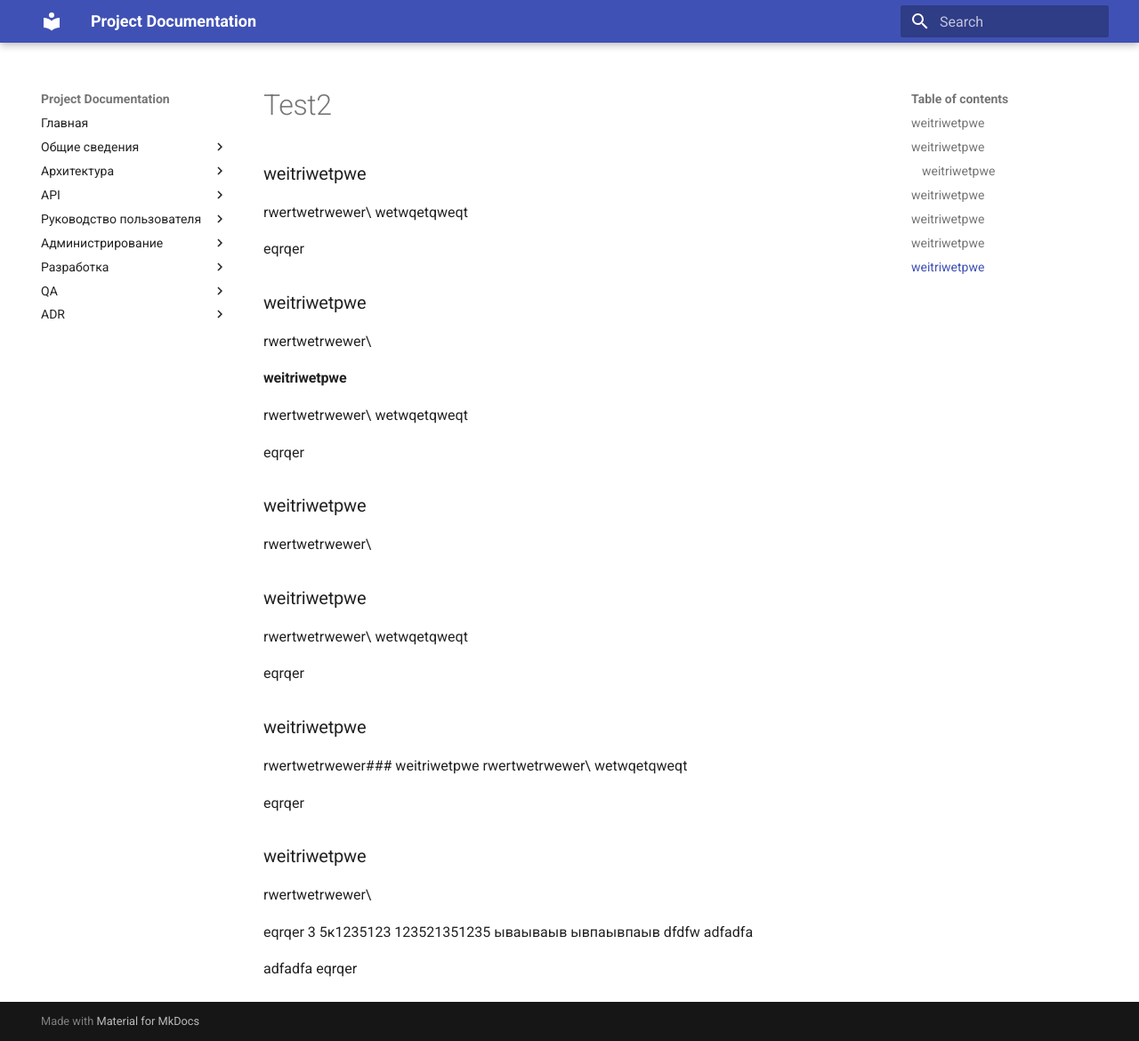
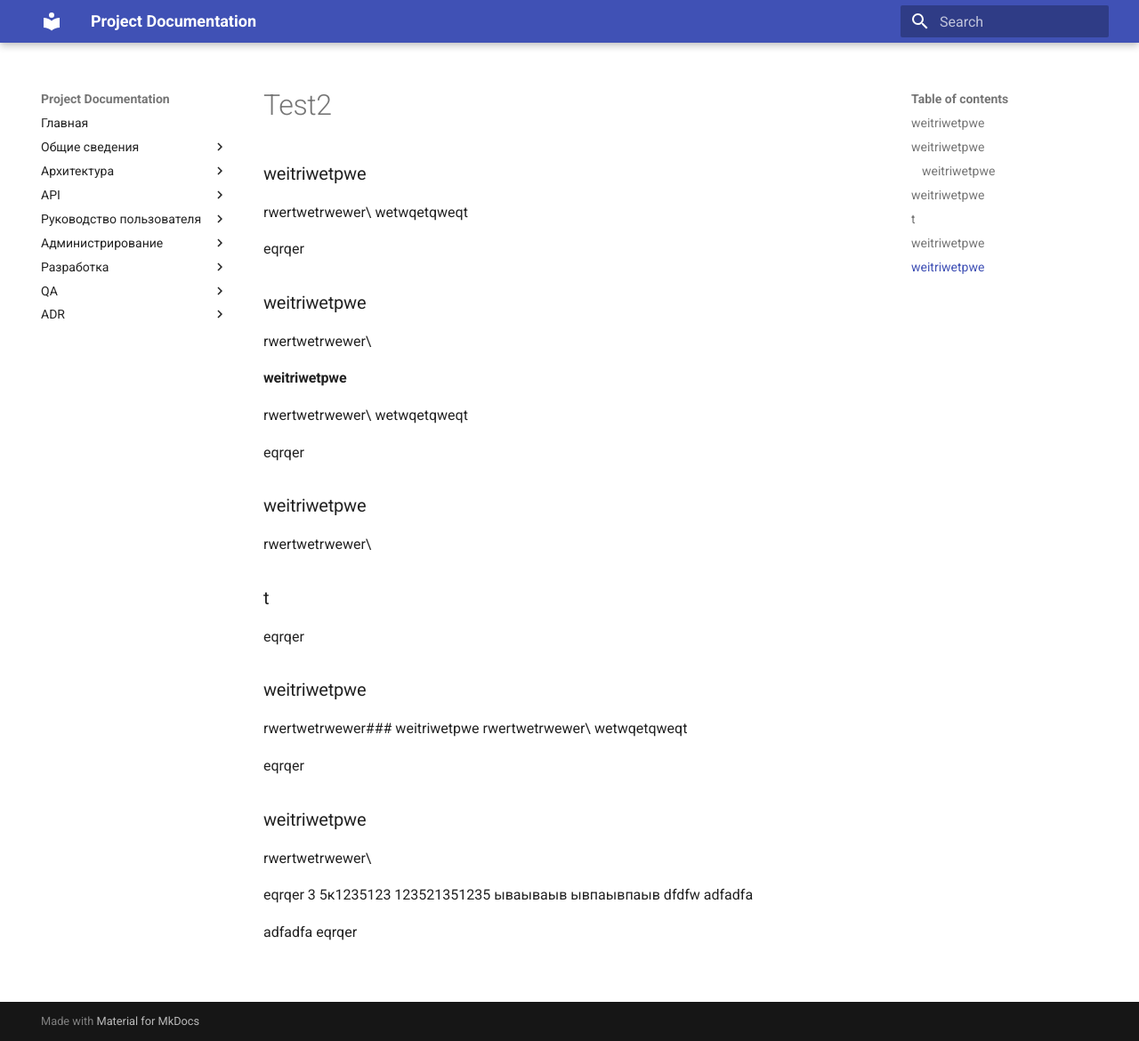
Before and after one commit to techwri/Demo, an MkDocs documentation site: the page built from docs/architecture/test2.md, in a window 1280 px wide and 1170 px high. Shown: the whole window at 89% size. Built offline with MkDocs 1.6.1 and Material for MkDocs 9.7.7, drawn with Linux system fonts in a browser that asks for light colours.

Commit message:
Update test2.md

```diff
--- a/docs/architecture/test2.md
+++ b/docs/architecture/test2.md
@@ -13,9 +13,7 @@ wetwqetqweqt
 eqrqer
 ### weitriwetpwe
 rwertwetrwewer\
-### weitriwetpwe
-rwertwetrwewer\
-wetwqetqweqt
+### t
 
 eqrqer
 ### weitriwetpwe
```
